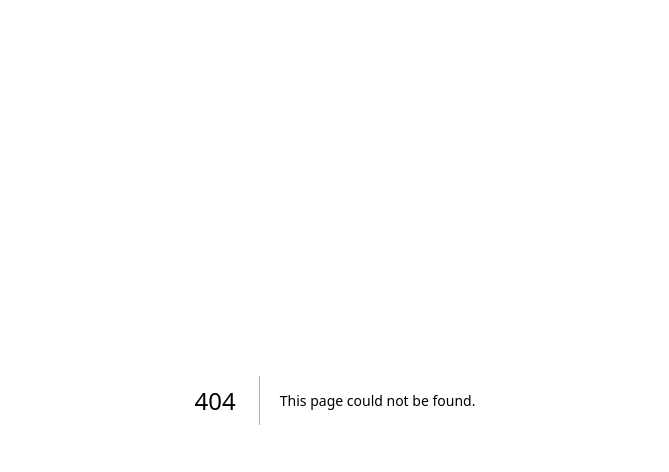
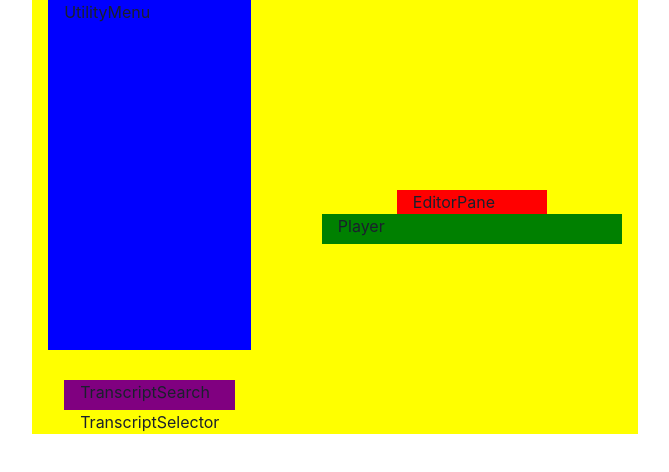
Before and after one commit to ChrisB49/steel-hawk, a Next.js app: page /editor in a window 1280 px wide. Before the commit this address had no page. Shown: the top 472 px of the page, without its empty margins (305-974 px from the left). Built offline with nearby package versions, Linux system fonts and the light colour scheme.

Commit message:
fix: initial commit, starting to play around with how to place components using chakra ui layouts

```diff
--- /dev/null
+++ b/app/editor/page.tsx
@@ -0,0 +1,67 @@
+'use client'
+import { Container, Flex, Link, Stack } from '@chakra-ui/react'
+
+export function UtilityMenu() {
+    return (
+        <Container bg='blue' w='100%' h='350px'>
+            <h1>UtilityMenu</h1>
+        </Container>
+    )
+}
+
+export function EditorPane() {
+    return (
+        <Container bg='red' w='50%' h='50%'>
+            <h1>EditorPane</h1>
+        </Container>
+    )
+}
+
+export function TranscriptSearch() {
+    return (
+        <Container bg='purple' h='30px'>
+            <h1>TranscriptSearch</h1>
+        </Container>
+    )
+
+}
+
+export function TranscriptSelector() {
+    return (
+        <Container bg='yellow' w='100%' h='80%'>
+            <Flex justify="space-evenly" align="center" direction="column">
+                <TranscriptSearch />
+                <Container bg='yellow'>
+                    <h1>TranscriptSelector</h1>
+                </Container>
+            </Flex>
+        </Container>
+    )
+}
+
+export function Player() {
+    return (
+        <Container bg='green' w='300px' h='30px'>
+            <h1>Player</h1>
+        </Container>
+    )
+}
+
+
+
+export default function Page() {
+    return (
+        <Container bg="yellow" w="100%" h="100%">
+            <Flex justify="space-between" align="center">
+                <Stack direction={'column'} align={"center"} spacing={"30px"}>
+                    <UtilityMenu />
+                    <TranscriptSelector />
+                </Stack>
+                <Flex direction={'column'}>
+                    <EditorPane />
+                    <Player />
+                </Flex>
+            </Flex>
+        </Container>
+    )
+}
--- /dev/null
+++ b/app/fonts.ts
@@ -0,0 +1,11 @@
+// app/fonts.ts
+import { Rubik } from 'next/font/google'
+
+const rubik = Rubik({
+    subsets: ['latin'],
+    variable: '--font-rubik',
+})
+
+export const fonts = {
+    rubik,
+}
--- a/app/layout.tsx
+++ b/app/layout.tsx
@@ -1,22 +1,17 @@
-import type { Metadata } from "next";
-import { Inter } from "next/font/google";
-import "./globals.css";
-
-const inter = Inter({ subsets: ["latin"] });
-
-export const metadata: Metadata = {
-  title: "Create Next App",
-  description: "Generated by create next app",
-};
+// app/layout.tsx
+import { fonts } from './fonts'
+import { Providers } from './providers'
 
 export default function RootLayout({
   children,
-}: Readonly<{
-  children: React.ReactNode;
-}>) {
+}: {
+  children: React.ReactNode,
+}) {
   return (
-    <html lang="en">
-      <body className={inter.className}>{children}</body>
+    <html lang='en' className={fonts.rubik.variable}>
+      <body>
+        <Providers>{children}</Providers>
+      </body>
     </html>
-  );
+  )
 }
--- a/app/page.tsx
+++ b/app/page.tsx
@@ -1,113 +1,13 @@
-import Image from "next/image";
+// app/page.tsx
+'use client'
+import { Link } from '@chakra-ui/next-js'
+import { Box } from '@chakra-ui/react'
 
-export default function Home() {
+export default function Page() {
   return (
-    <main className="flex min-h-screen flex-col items-center justify-between p-24">
-      <div className="z-10 max-w-5xl w-full items-center justify-between font-mono text-sm lg:flex">
-        <p className="fixed left-0 top-0 flex w-full justify-center border-b border-gray-300 bg-gradient-to-b from-zinc-200 pb-6 pt-8 backdrop-blur-2xl dark:border-neutral-800 dark:bg-zinc-800/30 dark:from-inherit lg:static lg:w-auto  lg:rounded-xl lg:border lg:bg-gray-200 lg:p-4 lg:dark:bg-zinc-800/30">
-          Get started by editing&nbsp;
-          <code className="font-mono font-bold">app/page.tsx</code>
-        </p>
-        <div className="fixed bottom-0 left-0 flex h-48 w-full items-end justify-center bg-gradient-to-t from-white via-white dark:from-black dark:via-black lg:static lg:h-auto lg:w-auto lg:bg-none">
-          <a
-            className="pointer-events-none flex place-items-center gap-2 p-8 lg:pointer-events-auto lg:p-0"
-            href="https://vercel.com?utm_source=create-next-app&utm_medium=appdir-template&utm_campaign=create-next-app"
-            target="_blank"
-            rel="noopener noreferrer"
-          >
-            By{" "}
-            <Image
-              src="/vercel.svg"
-              alt="Vercel Logo"
-              className="dark:invert"
-              width={100}
-              height={24}
-              priority
-            />
-          </a>
-        </div>
-      </div>
-
-      <div className="relative flex place-items-center before:absolute before:h-[300px] before:w-full sm:before:w-[480px] before:-translate-x-1/2 before:rounded-full before:bg-gradient-radial before:from-white before:to-transparent before:blur-2xl before:content-[''] after:absolute after:-z-20 after:h-[180px] after:w-full sm:after:w-[240px] after:translate-x-1/3 after:bg-gradient-conic after:from-sky-200 after:via-blue-200 after:blur-2xl after:content-[''] before:dark:bg-gradient-to-br before:dark:from-transparent before:dark:to-blue-700 before:dark:opacity-10 after:dark:from-sky-900 after:dark:via-[#0141ff] after:dark:opacity-40 before:lg:h-[360px] z-[-1]">
-        <Image
-          className="relative dark:drop-shadow-[0_0_0.3rem_#ffffff70] dark:invert"
-          src="/next.svg"
-          alt="Next.js Logo"
-          width={180}
-          height={37}
-          priority
-        />
-      </div>
-
-      <div className="mb-32 grid text-center lg:max-w-5xl lg:w-full lg:mb-0 lg:grid-cols-4 lg:text-left">
-        <a
-          href="https://nextjs.org/docs?utm_source=create-next-app&utm_medium=appdir-template&utm_campaign=create-next-app"
-          className="group rounded-lg border border-transparent px-5 py-4 transition-colors hover:border-gray-300 hover:bg-gray-100 hover:dark:border-neutral-700 hover:dark:bg-neutral-800/30"
-          target="_blank"
-          rel="noopener noreferrer"
-        >
-          <h2 className={`mb-3 text-2xl font-semibold`}>
-            Docs{" "}
-            <span className="inline-block transition-transform group-hover:translate-x-1 motion-reduce:transform-none">
-              -&gt;
-            </span>
-          </h2>
-          <p className={`m-0 max-w-[30ch] text-sm opacity-50`}>
-            Find in-depth information about Next.js features and API.
-          </p>
-        </a>
-
-        <a
-          href="https://nextjs.org/learn?utm_source=create-next-app&utm_medium=appdir-template-tw&utm_campaign=create-next-app"
-          className="group rounded-lg border border-transparent px-5 py-4 transition-colors hover:border-gray-300 hover:bg-gray-100 hover:dark:border-neutral-700 hover:dark:bg-neutral-800/30"
-          target="_blank"
-          rel="noopener noreferrer"
-        >
-          <h2 className={`mb-3 text-2xl font-semibold`}>
-            Learn{" "}
-            <span className="inline-block transition-transform group-hover:translate-x-1 motion-reduce:transform-none">
-              -&gt;
-            </span>
-          </h2>
-          <p className={`m-0 max-w-[30ch] text-sm opacity-50`}>
-            Learn about Next.js in an interactive course with&nbsp;quizzes!
-          </p>
-        </a>
-
-        <a
-          href="https://vercel.com/templates?framework=next.js&utm_source=create-next-app&utm_medium=appdir-template&utm_campaign=create-next-app"
-          className="group rounded-lg border border-transparent px-5 py-4 transition-colors hover:border-gray-300 hover:bg-gray-100 hover:dark:border-neutral-700 hover:dark:bg-neutral-800/30"
-          target="_blank"
-          rel="noopener noreferrer"
-        >
-          <h2 className={`mb-3 text-2xl font-semibold`}>
-            Templates{" "}
-            <span className="inline-block transition-transform group-hover:translate-x-1 motion-reduce:transform-none">
-              -&gt;
-            </span>
-          </h2>
-          <p className={`m-0 max-w-[30ch] text-sm opacity-50`}>
-            Explore starter templates for Next.js.
-          </p>
-        </a>
-
-        <a
-          href="https://vercel.com/new?utm_source=create-next-app&utm_medium=appdir-template&utm_campaign=create-next-app"
-          className="group rounded-lg border border-transparent px-5 py-4 transition-colors hover:border-gray-300 hover:bg-gray-100 hover:dark:border-neutral-700 hover:dark:bg-neutral-800/30"
-          target="_blank"
-          rel="noopener noreferrer"
-        >
-          <h2 className={`mb-3 text-2xl font-semibold`}>
-            Deploy{" "}
-            <span className="inline-block transition-transform group-hover:translate-x-1 motion-reduce:transform-none">
-              -&gt;
-            </span>
-          </h2>
-          <p className={`m-0 max-w-[30ch] text-sm opacity-50 text-balance`}>
-            Instantly deploy your Next.js site to a shareable URL with Vercel.
-          </p>
-        </a>
-      </div>
-    </main>
-  );
+    <Box bg='green' w='120px' h='150px'>
+      <Link href='/'>Editor</Link>
+      <h1>Page</h1>
+    </Box>
+  )
 }
--- /dev/null
+++ b/app/providers.tsx
@@ -0,0 +1,8 @@
+// app/providers.tsx
+'use client'
+
+import { ChakraProvider } from '@chakra-ui/react'
+
+export function Providers({ children }: { children: React.ReactNode }) {
+    return <ChakraProvider>{children}</ChakraProvider>
+}
```
Also changed, not shown: package.json (+10 -5 lines), 1 other file (tests, documents, lock files or other folders).
